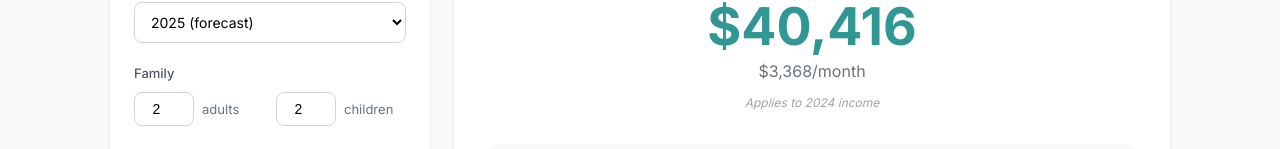
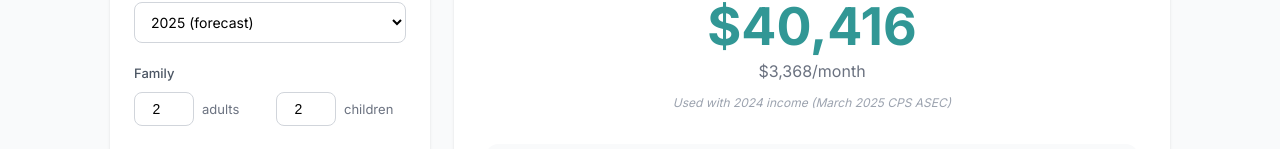
Before and after one commit to PolicyEngine/spm-calculator, a React (Vite) app in the folder web/: page / in a window 1280 px wide. Shown: the part 200-349 px from the top of the page. Built offline with nearby package versions, Linux system fonts and the light colour scheme.

Commit message:
Clarify CE data lag and income year application

```diff
--- a/web/src/App.jsx
+++ b/web/src/App.jsx
@@ -255,7 +255,7 @@ function App() {
             <div className="result-amount">{formatCurrency(threshold)}</div>
             <div className="result-monthly">{formatCurrency(monthly)}/month</div>
             <div className="result-year-note">
-              Applies to {parseInt(year) - 1} income
+              Used with {parseInt(year) - 1} income (March {year} CPS ASEC)
             </div>
           </div>
 
@@ -344,8 +344,8 @@ function App() {
                   what families actually spend on essentials (food, clothing, shelter, utilities).
                 </p>
                 <p style={{ marginTop: 12 }}>
-                  BLS uses 5 years of data and calculates <strong>83% of median</strong> spending
-                  for families with children. The {year} threshold uses CE data from:
+                  BLS uses 5 rolling years of data with a 2-year lag, calculating <strong>83% of median</strong> spending
+                  for families with children. The {year} threshold uses CE data from {ceSurveyYears[0]}–{ceSurveyYears[4]}:
                 </p>
                 <div className="ce-years-grid">
                   {ceSurveyYears.map(ceYear => {
```
